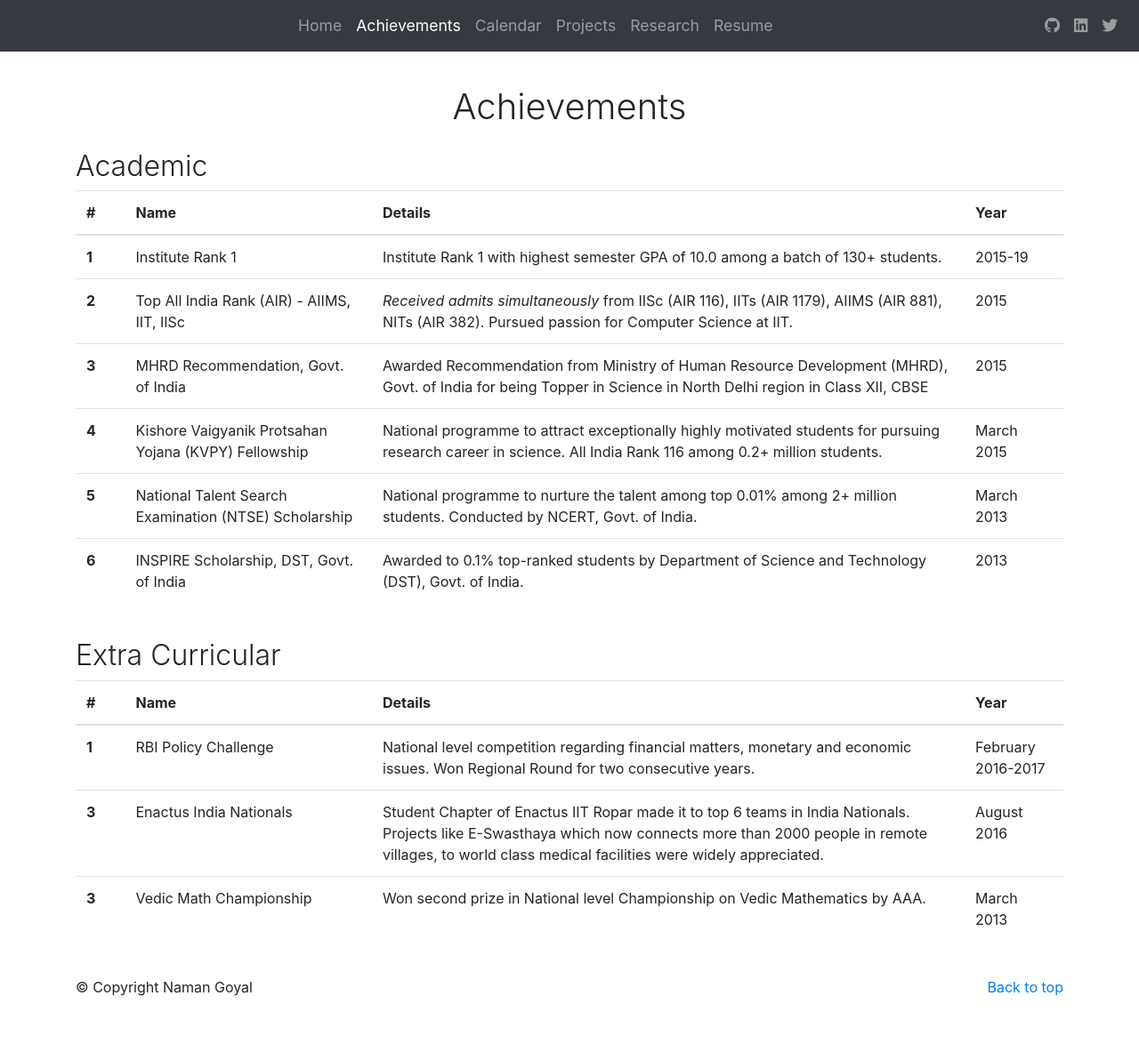
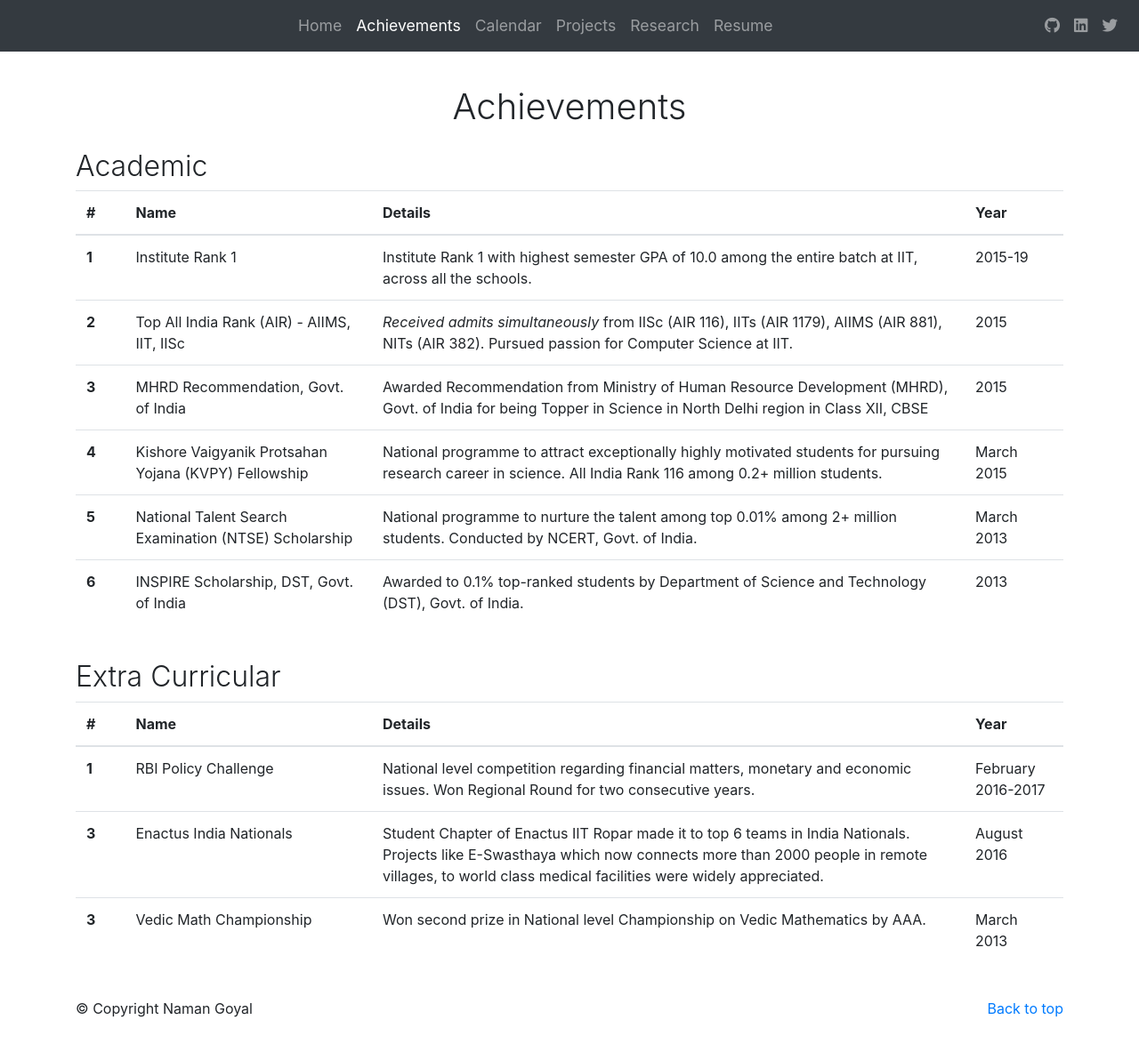
Before and after one commit to thenamangoyal/thenamangoyal.github.io, a Jekyll site: the page built from achievements.html, in a window 1280 px wide and 1174 px high. Shown: the whole window at 89% size. Built offline with Jekyll 4.4.1, drawn with Linux system fonts in a browser that asks for light colours; nearby versions of some CDN libraries.

Commit message:
achievements

```diff
--- a/achievements.html
+++ b/achievements.html
@@ -25,7 +25,7 @@ permalink: "/achievements"
             <tr>
                 <th scope="row">1</th>
                 <td>Institute Rank 1</td>
-                <td>Institute Rank 1 with highest semester GPA of 10.0 among a batch of 130+ students.</td>
+                <td>Institute Rank 1 with highest semester GPA of 10.0 among the entire batch at IIT, across all the schools.</td>
                 <td>2015-19</td>
             </tr>
             <tr>
```
